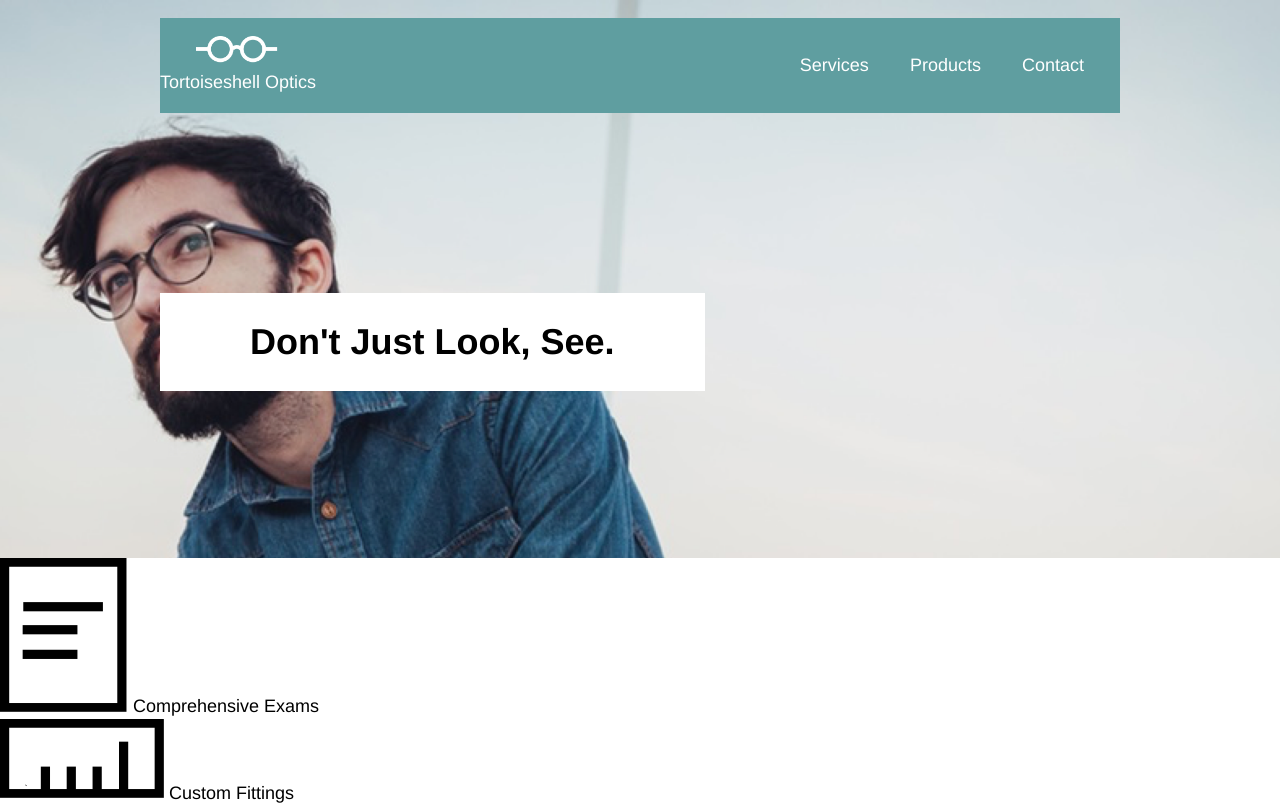
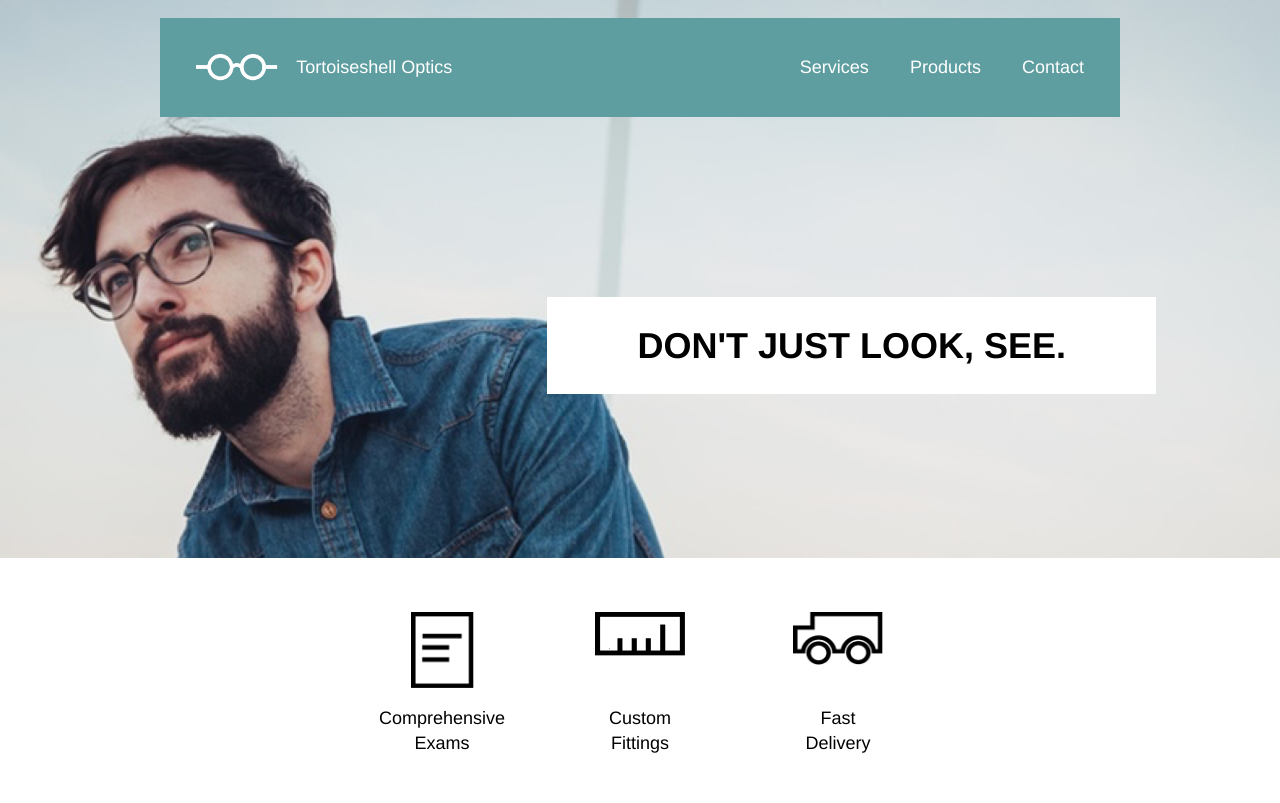
Before and after one commit to sebbiet/ca-unit5-tortoiseoptics, a plain HTML site: page index.html in a window 1280 px wide. Shown: the top 803 px of the page. Drawn offline with Linux system fonts and the light colour scheme.

Commit message:
Added support and service styles.

```diff
--- a/resources/css/style.css
+++ b/resources/css/style.css
@@ -13,6 +13,17 @@ body {
 .container {
   max-width: 960px;
   margin: auto;
+}
+
+.flex {
+  display: flex;
+}
+
+h1 {
+  font-size: 2rem;
+  line-height: 1.2;
+  font-weight: bold;
+  text-transform: uppercase;
 }
 
 /* Header Styles */
@@ -35,9 +46,10 @@ nav {
   color: white;
 }
 
-nav span {
+nav section {
   display: flex;
   align-items: center;
+  height: 3.5rem;
 }
 
 nav img {
@@ -71,8 +83,31 @@ header .flex {
   background-color: white;
 }
 
-h1 {
-  font-size: 2rem;
-  line-height: 1.2;
-  font-weight: bold;
+/* Supporting Styles */
+
+.supporting {
+  display: flex;
+  justify-content: center;
 }
+
+/* Service Styles */
+
+.service {
+  display: flex;
+  flex-direction: column;
+  justify-content: space-between;
+  align-items: center;
+  width: 5rem;
+  height: 8rem;
+  margin: 3rem;
+  text-align: center;
+}
+
+.service img {
+  width: 5rem;
+  margin-bottom: 1rem;
+}
+
+.service img.paper-icon {
+  width: 3.5rem;
+}
```
